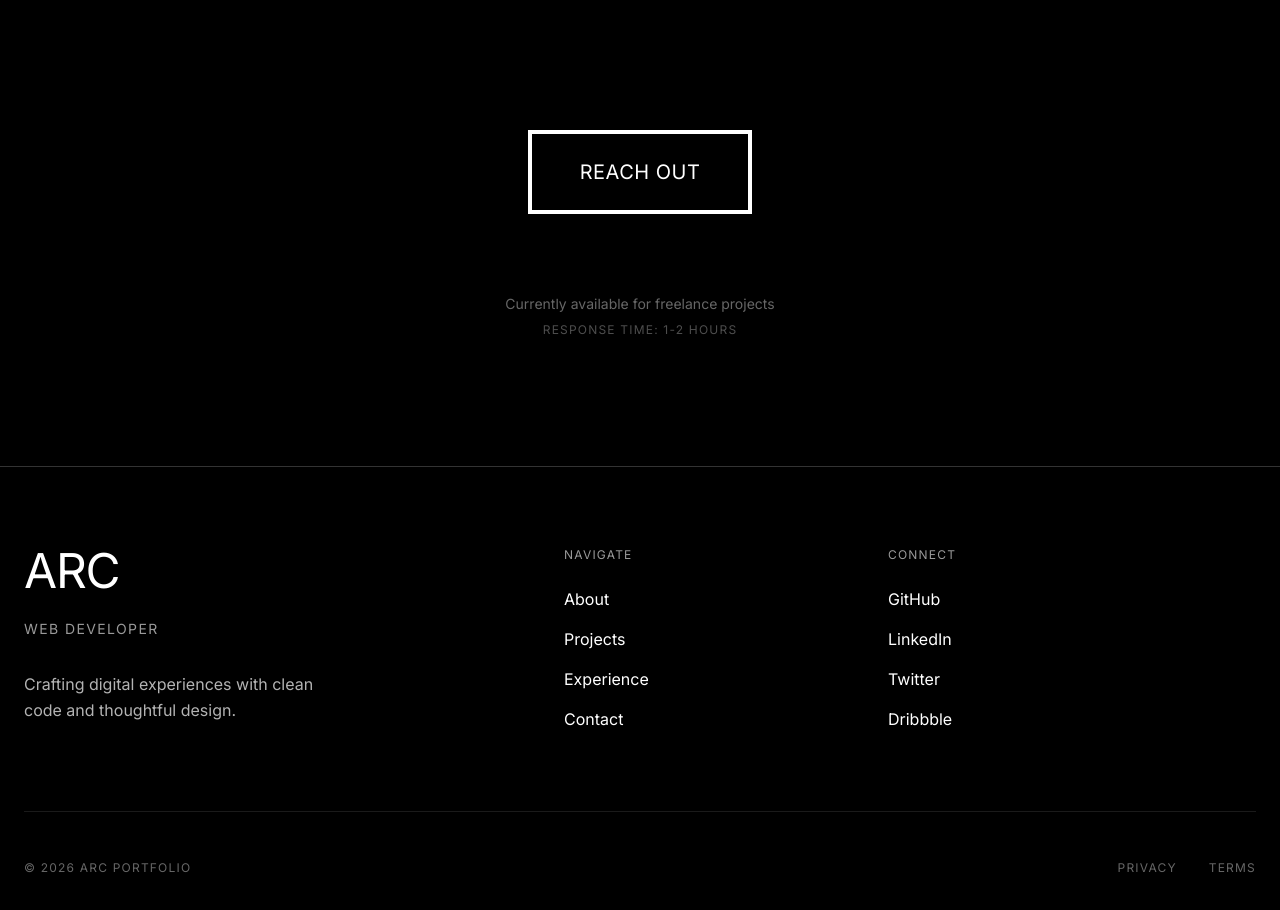
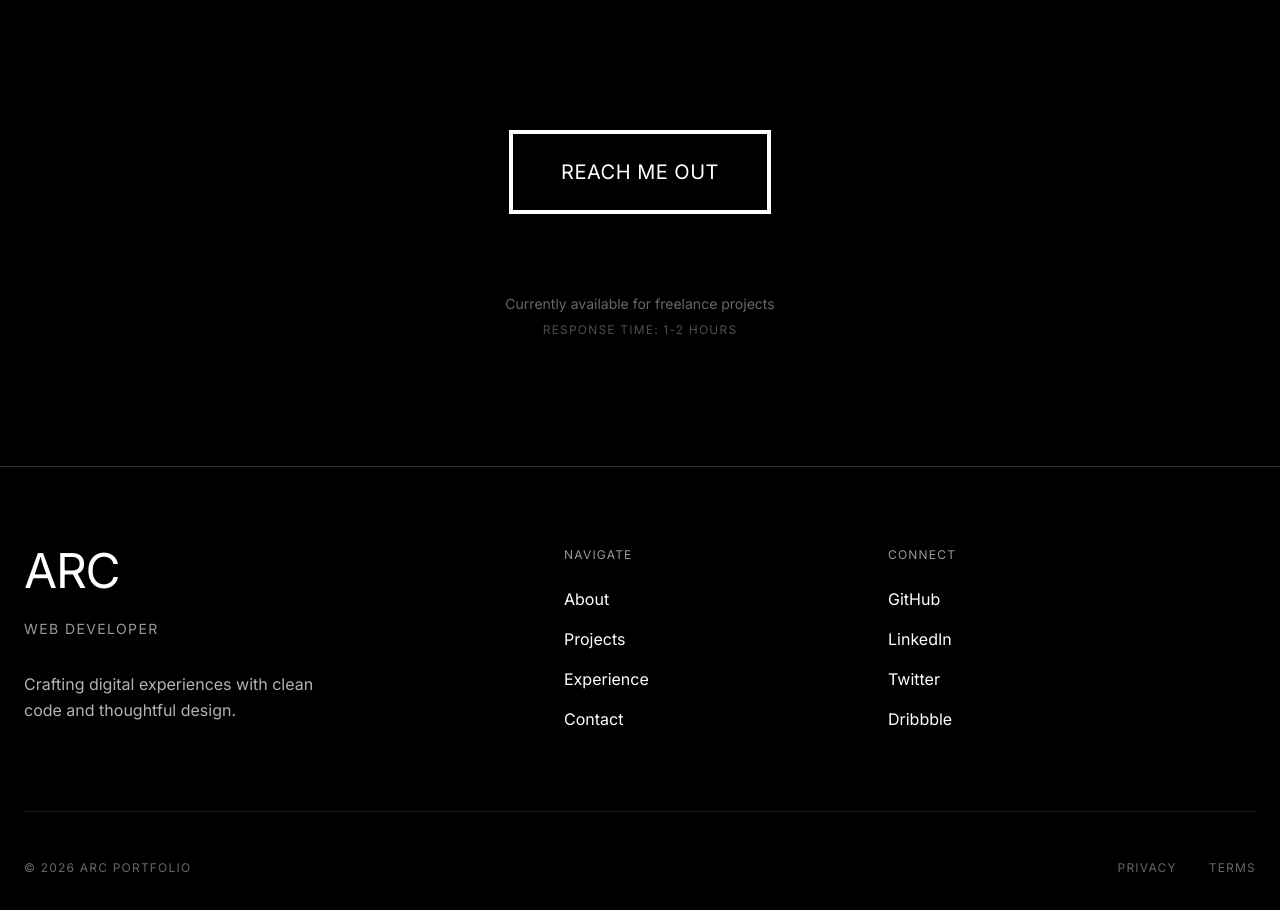
Before and after one commit to mhmmdarsy/arc-porto, a React (Vite) app: page / in a window 1280 px wide. Shown: the part 7260-8170 px from the top of the page. Built offline with nearby package versions, Linux system fonts and the light colour scheme.

Commit message:
refactor: update call-to-action text in ContactSection component

```diff
--- a/src/components/ContactSection.tsx
+++ b/src/components/ContactSection.tsx
@@ -92,7 +92,7 @@ export function ContactSection() {
                 : 'border-black text-black hover:bg-black hover:text-white'
             }`}
           >
-            Reach Out
+            Reach Me Out
           </a>
         </div>
 
```
